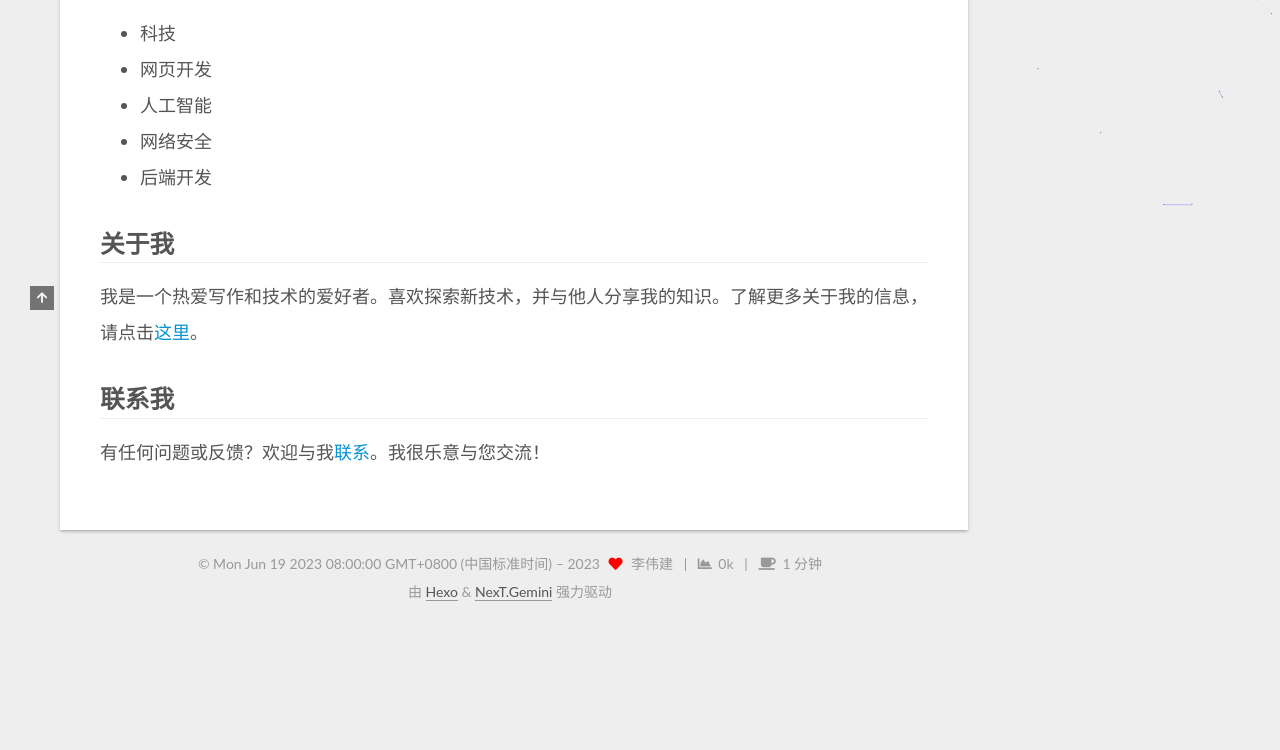
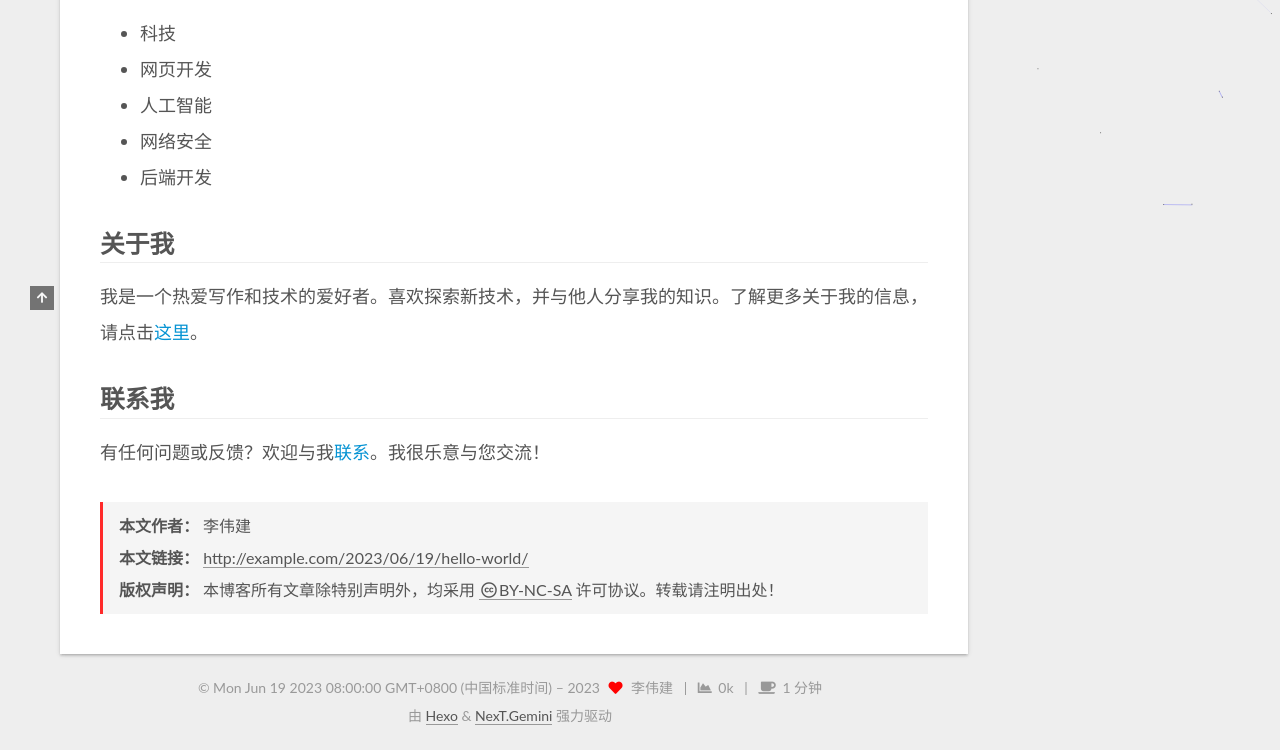
Before and after one commit to Liweijianf/Liweijianf.github.io, a plain HTML site: page 2023/06/19/hello-world/index.html in a window 1280 px wide. Shown: the part 590-1340 px from the top of the page. Before the commit the page ends 1216 px from the top, so only its background shows below. Drawn offline with Linux system fonts and the light colour scheme.

Commit message:
Site updated: 2023-06-20 13:53:00

```diff
--- a/2023/06/19/hello-world/index.html
+++ b/2023/06/19/hello-world/index.html
@@ -247,6 +247,23 @@
 
 
 
+
+<div>
+<ul class="post-copyright">
+  <li class="post-copyright-author">
+    <strong>本文作者： </strong>李伟建
+  </li>
+  <li class="post-copyright-link">
+    <strong>本文链接：</strong>
+    <a href="http://example.com/2023/06/19/hello-world/" title="首页">http://example.com/2023/06/19/hello-world/</a>
+  </li>
+  <li class="post-copyright-license">
+    <strong>版权声明： </strong>本博客所有文章除特别声明外，均采用 <a href="https://creativecommons.org/licenses/by-nc-sa/4.0/" rel="noopener" target="_blank"><i class="fab fa-fw fa-creative-commons"></i>BY-NC-SA</a> 许可协议。转载请注明出处！
+  </li>
+</ul>
+</div>
+
+
       <footer class="post-footer">
 
 
--- a/css/main.css
+++ b/css/main.css
@@ -1166,7 +1166,7 @@ pre .javascript .function {
 }
 .links-of-author a::before,
 .links-of-author span.exturl::before {
-  background: #e2ff0d;
+  background: #04eb29;
   border-radius: 50%;
   content: ' ';
   display: inline-block;
@@ -1968,6 +1968,13 @@ pre .javascript .function {
 #qr p {
   text-align: center;
 }
+.post-copyright {
+  background: var(--card-bg-color);
+  border-left: 3px solid #ff2a2a;
+  list-style: none;
+  margin: 2em 0 0;
+  padding: 0.5em 1em;
+}
 .category-all-page .category-all-title {
   text-align: center;
 }
```
